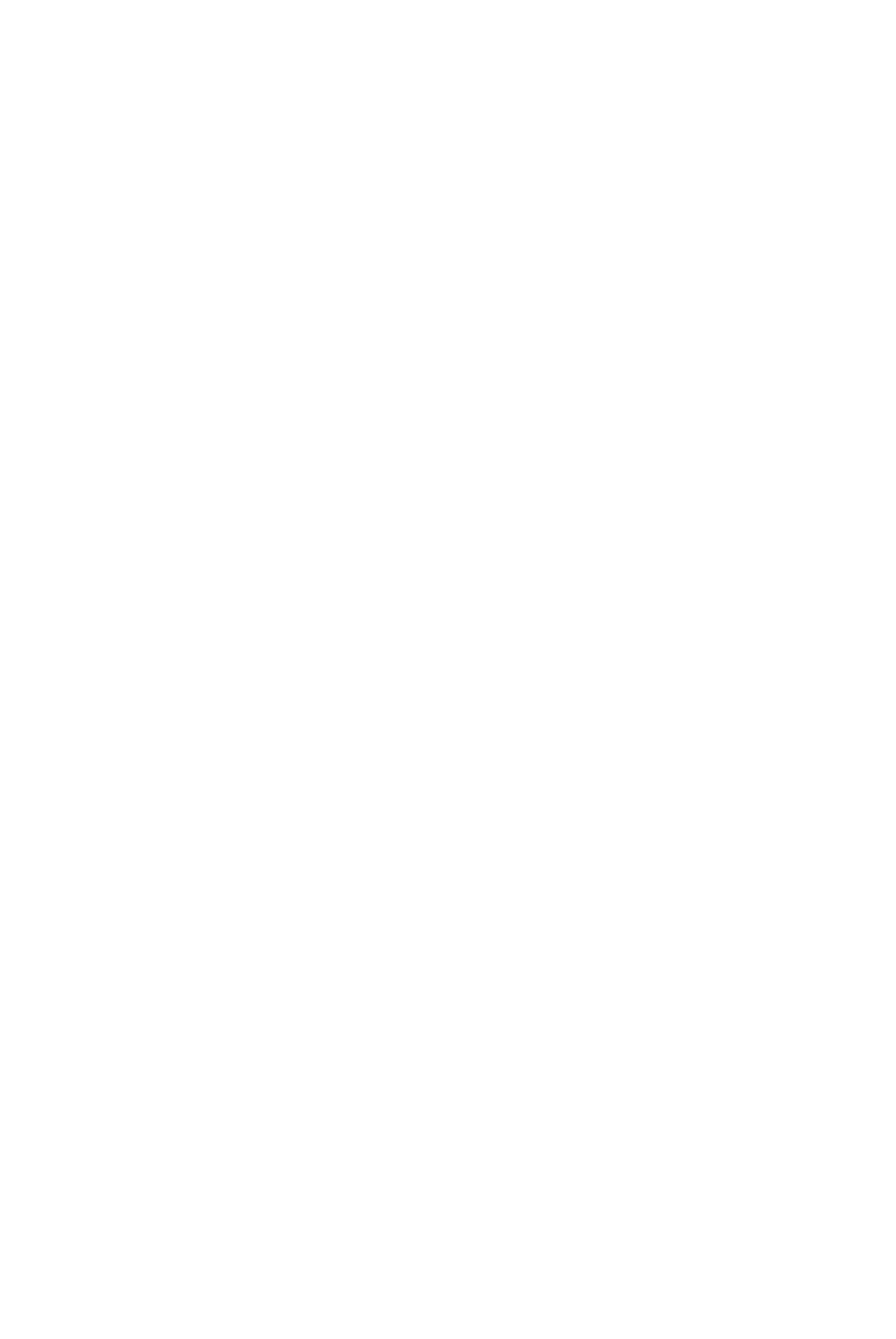
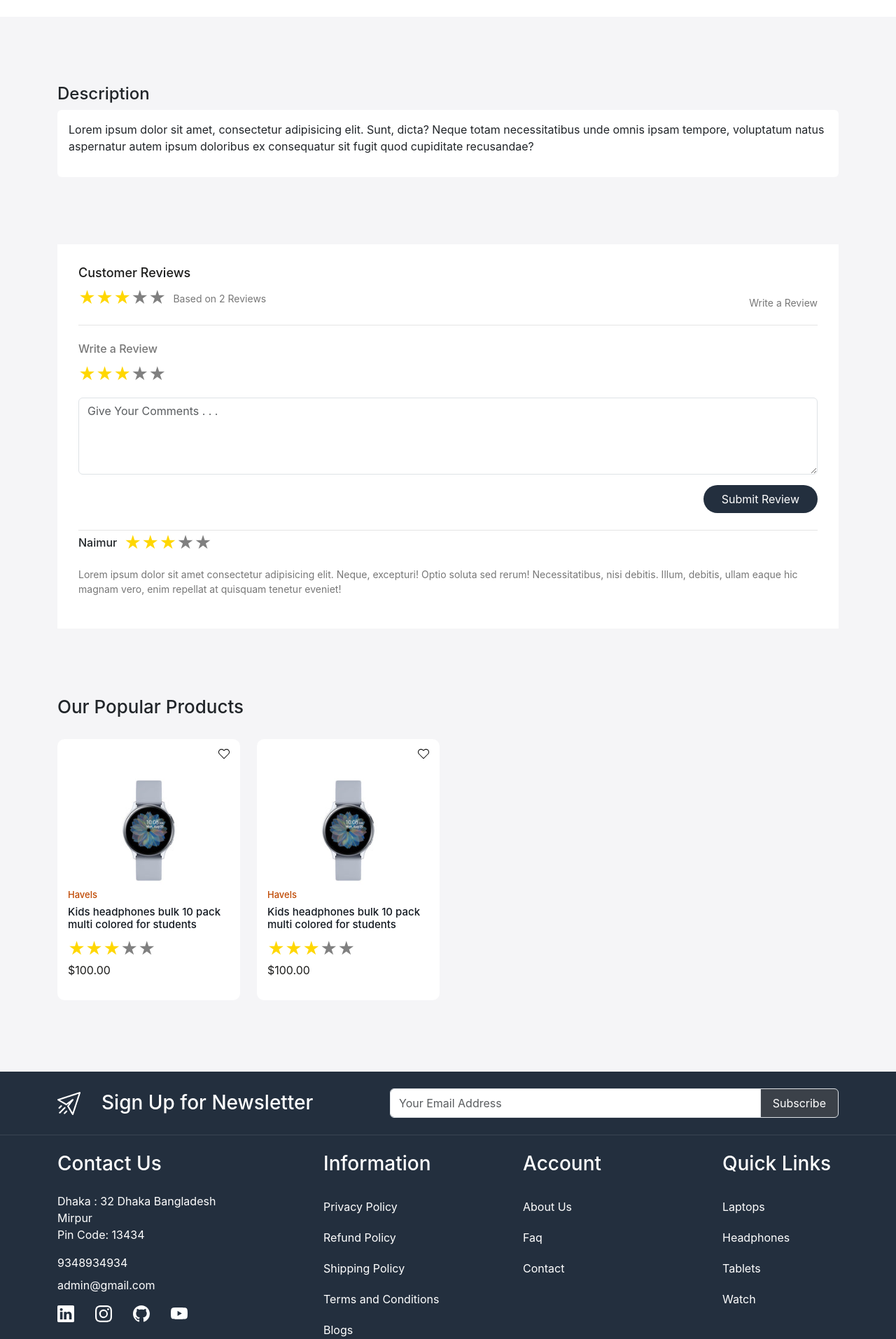
Before and after one commit to nrasel/ecommerce-mern, a React (Create React App) app: page /product/1 in a window 1280 px wide. Before the commit this address had no page. Shown: the part 267-2180 px from the top of the page at 70% size. Before the commit the page ends 800 px from the top, so only its background shows below. Built offline with nearby package versions, Linux system fonts and the light colour scheme; a web font is replaced by a local one.

Commit message:
single product description

```diff
--- a/src/App.css
+++ b/src/App.css
@@ -570,3 +570,47 @@ footer:not(:first-child) {
   color: var(--color-777777);
 }
 /* login page end */
+
+/* policy pages start */
+.policy {
+  padding: 30px;
+  background-color: white;
+}
+/* policy pages end */
+
+/* main product page start */
+.review-inner-wrapper {
+  background-color: white;
+  padding: 30px;
+}
+.review-head {
+  border-bottom: 1px solid rgba(0, 0, 0, 0.1);
+  padding-bottom: 20px;
+}
+.review-head h4 {
+  font-size: 18px;
+  color: var(--color-1c1c1b);
+}
+.review-head a,
+.review-head p {
+  font-size: 14px;
+  color: var(--color-777777);
+}
+.form-control:focus {
+  border-color: #dee2e6 !important;
+}
+.review-form h4 {
+  color: var(--color-777777);
+  font-size: 16px;
+}
+.review-form {
+  border-bottom: 1px solid rgba(0, 0, 0, 0.1);
+}
+.reviews p {
+  font-size: 14px;
+  color: var(--color-777777);
+}
+.review:not(:last-child) {
+  border-bottom: 1px solid rgba(0, 0, 0, 0.1);
+}
+/* main product page end */
--- a/src/App.js
+++ b/src/App.js
@@ -10,9 +10,14 @@ import ForgotPassword from "./pages/ForgotPassword";
 import Home from "./pages/Home";
 import Login from "./pages/Login";
 import OurStore from "./pages/OurStore";
+import PrivacyPolicy from "./pages/PrivacyPolicy";
+import RefundPolicy from "./pages/RefundPolicy";
 import ResetPassword from "./pages/ResetPassword";
+import ShipingPolicy from "./pages/ShipingPolicy";
 import SignUp from "./pages/SignUp";
 import SingleBlog from "./pages/SingleBlog";
+import SingleProduct from "./pages/SingleProduct";
+import TermsAndConditon from "./pages/TermsAndConditon";
 import Wishlist from "./pages/Wishlist";
 
 function App() {
@@ -25,7 +30,8 @@ function App() {
             <Route index element={<Home />} />
             <Route path="about" element={<About />} />
             <Route path="contact" element={<Contact />} />
-            <Route path="our-store" element={<OurStore />} />
+            <Route path="product" element={<OurStore />} />
+            <Route path="product/:id" element={<SingleProduct />} />
             <Route path="blogs" element={<Blog />} />
             <Route path="blog/:id" element={<SingleBlog />} />
             <Route path="compare-product" element={<CompareProduct />} />
@@ -34,6 +40,10 @@ function App() {
             <Route path="forgot-password" element={<ForgotPassword />} />
             <Route path="sign-up" element={<SignUp />} />
             <Route path="reset" element={<ResetPassword />} />
+            <Route path="privacy" element={<PrivacyPolicy />} />
+            <Route path="terms" element={<TermsAndConditon />} />
+            <Route path="refund" element={<RefundPolicy />} />
+            <Route path="shipping-policy" element={<ShipingPolicy />} />
           </Route>
         </Routes>
       </BrowserRouter>
--- a/src/components/Footer.js
+++ b/src/components/Footer.js
@@ -66,10 +66,16 @@ const Footer = () => {
             <div className="col-3">
               <h3 className="text-white mb-4">Information</h3>
               <div className="footer-links d-flex flex-column">
-                <Link className="text-white py-2 mb-1">Privacy Policy</Link>
-                <Link className="text-white py-2 mb-1">Refund Policy</Link>
-                <Link className="text-white py-2 mb-1">Shipping Policy</Link>
-                <Link className="text-white py-2 mb-1">
+                <Link to="/privacy" className="text-white py-2 mb-1">
+                  Privacy Policy
+                </Link>
+                <Link to="/refund" className="text-white py-2 mb-1">
+                  Refund Policy
+                </Link>
+                <Link to="/shipping-policy" className="text-white py-2 mb-1">
+                  Shipping Policy
+                </Link>
+                <Link to="/terms" className="text-white py-2 mb-1">
                   Terms and Conditions
                 </Link>
                 <Link className="text-white py-2 mb-1">Blogs</Link>
--- a/src/components/Header.js
+++ b/src/components/Header.js
@@ -136,7 +136,7 @@ const Header = () => {
                 <div className="menu-links">
                   <div className="d-flex align-items-center gap-15">
                     <NavLink to="/">Home</NavLink>
-                    <NavLink to="/our-store">Our Store</NavLink>
+                    <NavLink to="/product">Our Store</NavLink>
                     <NavLink to="/blogs">Blogs</NavLink>
                     <NavLink to="/contact">Contact</NavLink>
                   </div>
--- a/src/components/ProductCard.js
+++ b/src/components/ProductCard.js
@@ -4,15 +4,15 @@ import { Link, useLocation } from "react-router-dom";
 
 const ProductCard = ({ grid }) => {
   let location = useLocation();
-  console.log(grid);
+
   return (
     <>
       <div
         className={`${
-          location.pathname === "/our-store" ? `gr-${grid}` : "col-3"
+          location.pathname === "/product" ? `gr-${grid}` : "col-3"
         }`}
       >
-        <Link className="product-card position-relative">
+        <Link to="/product/:id" className="product-card position-relative">
           <div className="wishlist-icon position-absolute">
             <Link>
               <img src="/images/wish.svg" alt="" />
@@ -58,10 +58,10 @@ const ProductCard = ({ grid }) => {
 
       <div
         className={`${
-          location.pathname === "/our-store" ? `gr-${grid}` : "col-3"
+          location.pathname === "/product" ? `gr-${grid}` : "col-3"
         }`}
       >
-        <Link className="product-card position-relative">
+        <Link to="/product/:id" className="product-card position-relative">
           <div className="wishlist-icon position-absolute">
             <Link>
               <img src="/images/wish.svg" alt="" />
--- /dev/null
+++ b/src/pages/PrivacyPolicy.js
@@ -0,0 +1,25 @@
+import React from "react";
+import { Helmet } from "react-helmet";
+import BreadCrumb from "../components/BreadCrumb";
+
+const PrivacyPolicy = () => {
+  return (
+    <>
+      <Helmet>
+        <title>Privacy Policy</title>
+      </Helmet>
+      <BreadCrumb title="Privacy Policy" />
+      <section className="policy-wrapper py-5 home-wrapper-2">
+        <div className="container">
+          <div className="row">
+            <div className="col-12">
+              <div className="policy"></div>
+            </div>
+          </div>
+        </div>
+      </section>
+    </>
+  );
+};
+
+export default PrivacyPolicy;
--- /dev/null
+++ b/src/pages/RefundPolicy.js
@@ -0,0 +1,25 @@
+import React from "react";
+import { Helmet } from "react-helmet";
+import BreadCrumb from "../components/BreadCrumb";
+
+const RefundPolicy = () => {
+  return (
+    <div>
+      <Helmet>
+        <title>Refunds Policy</title>
+      </Helmet>
+      <BreadCrumb title="Refunds Policy" />
+      <section className="policy-wrapper py-5 home-wrapper-2">
+        <div className="container">
+          <div className="row">
+            <div className="col-12">
+              <div className="policy"></div>
+            </div>
+          </div>
+        </div>
+      </section>
+    </div>
+  );
+};
+
+export default RefundPolicy;
--- /dev/null
+++ b/src/pages/ShipingPolicy.js
@@ -0,0 +1,25 @@
+import React from "react";
+import { Helmet } from "react-helmet";
+import BreadCrumb from "../components/BreadCrumb";
+
+const ShipingPolicy = () => {
+  return (
+    <>
+      <Helmet>
+        <title>Shipping Policy</title>
+      </Helmet>
+      <BreadCrumb title="Shipping Policy" />
+      <section className="policy-wrapper py-5 home-wrapper-2">
+        <div className="container">
+          <div className="row">
+            <div className="col-12">
+              <div className="policy"></div>
+            </div>
+          </div>
+        </div>
+      </section>
+    </>
+  );
+};
+
+export default ShipingPolicy;
--- /dev/null
+++ b/src/pages/SingleProduct.js
@@ -0,0 +1,135 @@
+import React, { useState } from "react";
+import { Helmet } from "react-helmet";
+import ReactStars from "react-rating-stars-component";
+import BreadCrumb from "../components/BreadCrumb";
+import ProductCard from "../components/ProductCard";
+
+const SingleProduct = () => {
+  const [orderedProduct, setOrderedProduct] = useState(true);
+  return (
+    <div>
+      <Helmet>
+        <title>Single product</title>
+      </Helmet>
+      <BreadCrumb title="Single product" />
+      <div className="main-product-wrapper py-5 home-wrapper-2">
+        <div className="container">
+          <div className="container">
+            <div className="row">
+              <div className="col-6"></div>
+              <div className="col-6"></div>
+            </div>
+          </div>
+        </div>
+        <div className="description-wrapper py-5 home-wrapper-2">
+          <div className="container">
+            <div className="row">
+              <div className="col-12">
+                <h4>Description</h4>
+                <div className="bg-white p-3 rounded">
+                  <p>
+                    Lorem ipsum dolor sit amet, consectetur adipisicing elit.
+                    Sunt, dicta? Neque totam necessitatibus unde omnis ipsam
+                    tempore, voluptatum natus aspernatur autem ipsum doloribus
+                    ex consequatur sit fugit quod cupiditate recusandae?
+                  </p>
+                </div>
+              </div>
+            </div>
+          </div>
+        </div>
+        <section className="reviews wrapper py-5 home-wrapper-2">
+          <div className="container">
+            <div className="col-12">
+              <div className="review-inner-wrapper">
+                <div className="review-head d-flex justify-content-between align-items-end">
+                  <div>
+                    <h4 className="mb-2">Customer Reviews</h4>
+                    <div className="d-flex align-items-center gap-10">
+                      <ReactStars
+                        count={5}
+                        value={3}
+                        edit={false}
+                        size={24}
+                        activeColor="#ffd700"
+                      />
+                      <p className="mb-0">Based on 2 Reviews</p>
+                    </div>
+                  </div>
+                  <div>
+                    {orderedProduct && (
+                      <div>
+                        <a href="">Write a Review</a>
+                      </div>
+                    )}
+                  </div>
+                </div>
+                <div className="review-form mt-4 ">
+                  <h4>Write a Review</h4>
+                  <form className="d-flex flex-column gap-15">
+                    <div>
+                      <ReactStars
+                        count={5}
+                        value={3}
+                        edit={true}
+                        size={24}
+                        activeColor="#ffd700"
+                      />
+                    </div>
+                    <div>
+                      <textarea
+                        name="comment"
+                        placeholder="Give Your Comments . . ."
+                        className="w-100 form-control "
+                        id=""
+                        cols="30"
+                        rows="4"
+                      ></textarea>
+                    </div>
+                    <div className="d-flex justify-content-end mb-4">
+                      <button className="button border-0">Submit Review</button>
+                    </div>
+                  </form>
+                </div>
+                <div className="reviews">
+                  <div className="review">
+                    <div className="d-flex gap-10 align-items-center">
+                      <h6 className="mb-0">Naimur</h6>
+                      <ReactStars
+                        count={5}
+                        value={3}
+                        edit={false}
+                        size={24}
+                        activeColor="#ffd700"
+                      />
+                    </div>
+                    <p className="mt-3">
+                      Lorem ipsum dolor sit amet consectetur adipisicing elit.
+                      Neque, excepturi! Optio soluta sed rerum! Necessitatibus,
+                      nisi debitis. Illum, debitis, ullam eaque hic magnam vero,
+                      enim repellat at quisquam tenetur eveniet!
+                    </p>
+                  </div>
+                </div>
+              </div>
+            </div>
+          </div>
+        </section>
+        <section className="popular-wrapper py-5 home-wrapper-2">
+          <div className="container">
+            <div className="row">
+              <div className="col-12">
+                <h3 className="section-heading">Our Popular Products</h3>
+              </div>
+            </div>
+            <div className="row">
+              <ProductCard />
+            </div>
+          </div>
+        </section>
+      </div>
+    </div>
+  );
+};
+
+export default SingleProduct;
--- /dev/null
+++ b/src/pages/TermsAndConditon.js
@@ -0,0 +1,27 @@
+import React from "react";
+import { Helmet } from "react-helmet";
+import BreadCrumb from "../components/BreadCrumb";
+
+const TermsAndConditon = () => {
+  return (
+    <div>
+      <Helmet>
+        <title>Terms and Conditions</title>
+      </Helmet>
+      <BreadCrumb title="Terms and Condition" />
+      <section className="policy-wrapper py-5 home-wrapper-2">
+        <div className="container">
+            <div className="row">
+                <div className="col-12">
+                    <div className="policy">
+
+                    </div>
+                </div>
+            </div>
+        </div>
+      </section>
+    </div>
+  );
+};
+
+export default TermsAndConditon;
```
